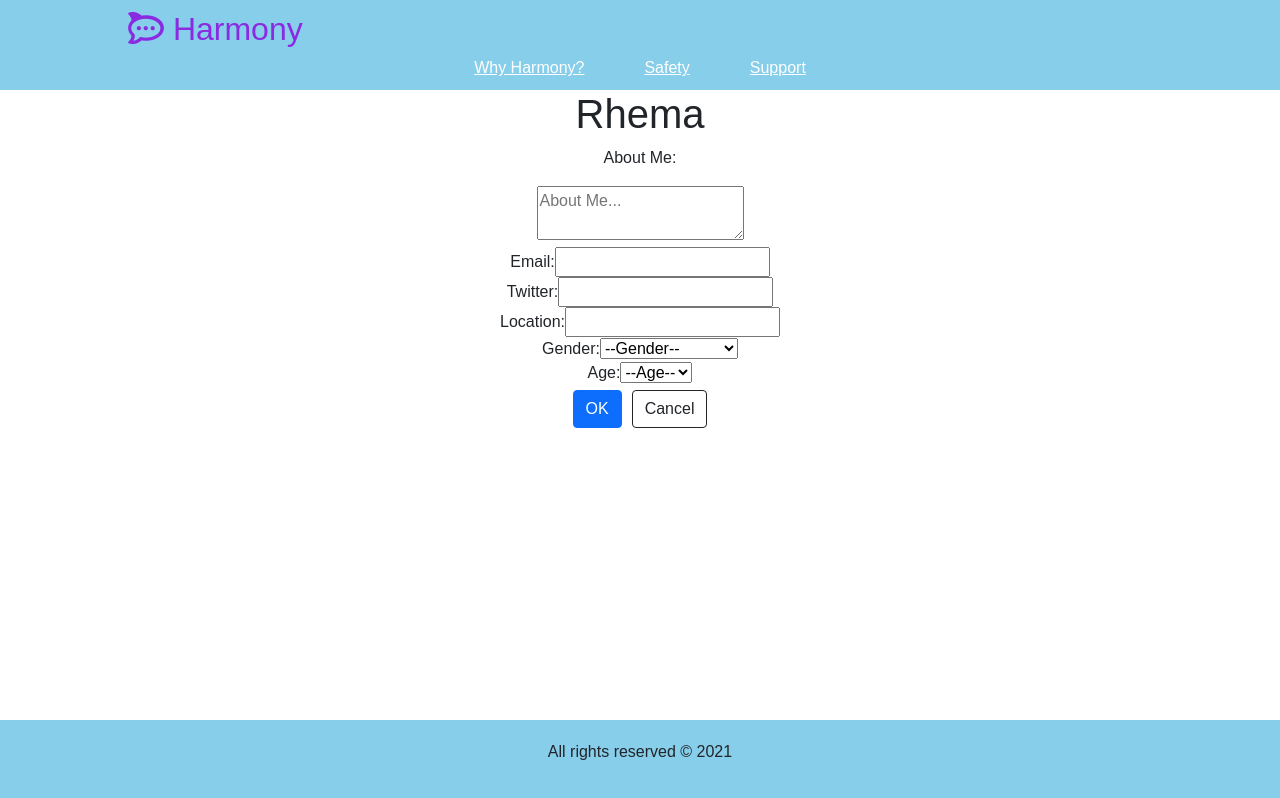
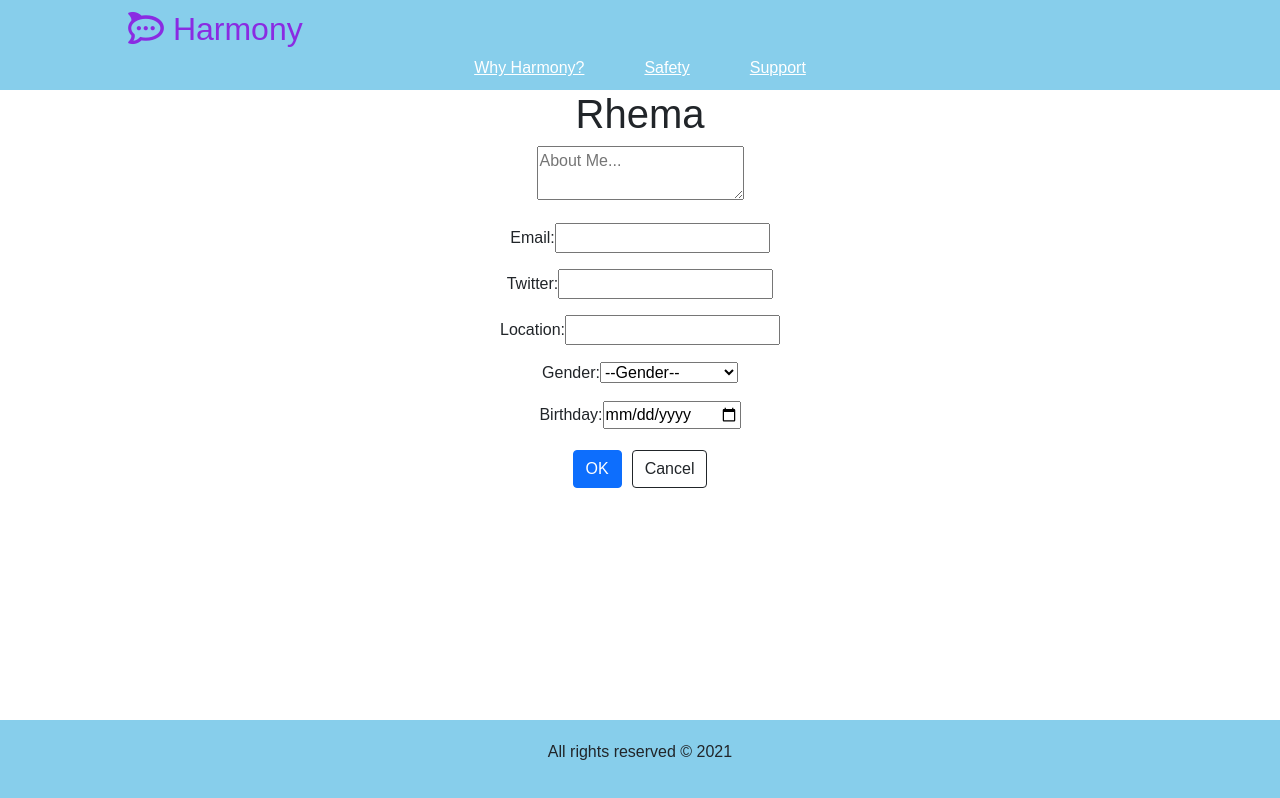
Before and after one commit to RhemaBassey/Harmony, a React (Create React App) app: page /profile in a window 1280 px wide. Both pictures are taken after a click on the button "Edit". Built offline with nearby package versions, Linux system fonts and the light colour scheme.

Commit message:
new profile page design and adding a date drop down

```diff
--- /dev/null
+++ b/src/Components/Card.jsx
@@ -0,0 +1,11 @@
+import React from "react"
+
+export default function Card(props){
+    return(
+<div className="card">
+  <div className={props.style}>
+    {props.title} {props.text}
+  </div>
+</div>
+    )
+}
--- a/src/pages/Profile.jsx
+++ b/src/pages/Profile.jsx
@@ -1,20 +1,33 @@
 import React, { useState } from "react";
 import { forEachChild } from "typescript";
 import {DropDownItem, DropDownItemSelected} from "../Components/DropDownItem"
+import Card from "../Components/Card"
 
 const username = "Rhema";
 var prevEdit = {};
 let ageList = []
 let genderList = ["male","female","trans","non-binary", "prefer not to say"]
+let generated = false //boolean for whether items in the age drop down menu have been generated
 
 
 // set an array/variable to push edits into, so you can revert to the last one when 'cancel' is pressed
 export default function Profile() {
+  var d = new Date()
+  var year = d.getFullYear();
+  var month = d.getMonth();
+  var date = d.getDate();
+
+  month < 10 && (month = "0" + month)
+  date < 10 && (date = "0" + month)
+
+  console.log(year +"-"+ month +"-"+ date)
   //
-  for(var i=13; i<101; i++){
-    ageList.push(String(i))
-  }
 
+{/* <form action="/action_page.php">
+  <label for="birthday">Birthday:</label>
+  <input type="date" id="birthday" name="birthday">
+  <input type="submit">
+</form> */}
 
 
   const [editMode, setEditMode] = useState(false);
@@ -24,8 +37,11 @@ export default function Profile() {
     twitterHandle: "",
     location:"",
     gender:"",
-    age:""
+    age:"",
+    birthday:""
   });
+
+let profileDetails = [details.aboutMe, "Email: " + details.emailAddress, "Twitter: " + details.twitterHandle, "Location: " + details.location, "Gender: " + details.gender, "Birthday: " + details.birthday]
 
 
   function editDetails(event) {
@@ -55,6 +71,7 @@ export default function Profile() {
     setDetails(prevEdit);
     setEditMode(false);
     e.preventDefault();
+
   }
 
   function generateList(){
@@ -65,30 +82,32 @@ export default function Profile() {
     <div>
       <h1> {username} </h1>
       <form>
-        <p> About Me:</p>
         {editMode ? (
           <div>
-            <textarea
+          <p>
+                      <textarea
               name="aboutMe"
               placeholder="About Me..."
               onChange={handleChange}
               value={details.aboutMe}
             />
+          </p>
+
             <p>
 
-            <form>
+            <p>            <form>
               <label>Email: </label>
               <input name="emailAddress" value={details.emailAddress} onChange={handleChange}/>
-            </form>
-            <form>
+            </form></p>
+            <p>            <form>
               <label>Twitter: </label>
               <input name="twitterHandle" value={details.twitterHandle} onChange={handleChange}/>
-            </form>
-            <form>
+            </form></p>
+            <p>         <form>
               <label>Location: </label>
               <input name="location" value={details.location} onChange={handleChange}/>
-            </form>
-            <form>
+            </form></p>
+            <p><form>
             <label>Gender: </label>
               <select name="gender" onChange={handleChange}>
               <option disabled selected>--Gender--</option>
@@ -96,16 +115,22 @@ export default function Profile() {
                   return(<DropDownItem detailValue={details.gender} value={item}/>)
                 })}
               </select>
-            </form>
-            <form>
-            <label>Age: </label>
-            <select name="age" onChange={handleChange}>
-            <option disabled selected>--Age--</option>
-                {ageList.map((item) => {
-                  return(<DropDownItem detailValue={details.age} value={item}/>)
-                })}
-            </select>
-            </form>
+            </form></p>
+            <p><form action="/action_page.php">
+  <label for="birthday">Birthday:</label>
+  <input type="date"  name="birthday" value={details.birthday} onChange={handleChange} min="1900-01-01" max= {year+"-"+month+"-"+date}/>
+
+</form></p>
+
+
+
+
+
+
+
+
+
+
 
               <button
                 type="submit"
@@ -121,13 +146,27 @@ export default function Profile() {
             </p>
           </div>
         ) : (
-          <div>
-            <p>{details.aboutMe}</p>
-            <p>Email: {details.emailAddress}</p>
-            <p>Twitter: {details.twitterHandle}</p>
-            <p>Location: {details.location}</p>
-            <p>Gender: {details.gender}</p>
-            <p>Age: {details.age}</p>
+          <div >
+
+
+                  {/* <p> About Me:</p> */}
+            {/* {profileDetails.map((item) => {
+              return(
+                            <Card text={item} style="card-body"/>
+              )
+            })} */}
+
+            <div className="card">
+  <div className="card-header">
+    <p> About Me: </p>
+    {details.aboutMe}
+  </div>
+</div>
+            <Card title="Email: " text={details.emailAddress} style="card-body"/>
+            <Card title="Twitter: " text={details.twitterHandle} style="card-header"/>
+            <Card title="Location: " text={details.location} style="card-body"/>
+            <Card title="Gender: " text={details.gender} style="card-header"/>
+            <Card title="Birthday: " text={details.birthday + " (yyyy-mm-dd)"} style="card-body"/>
             <p>
               <button
                 onClick={editDetails}
```
